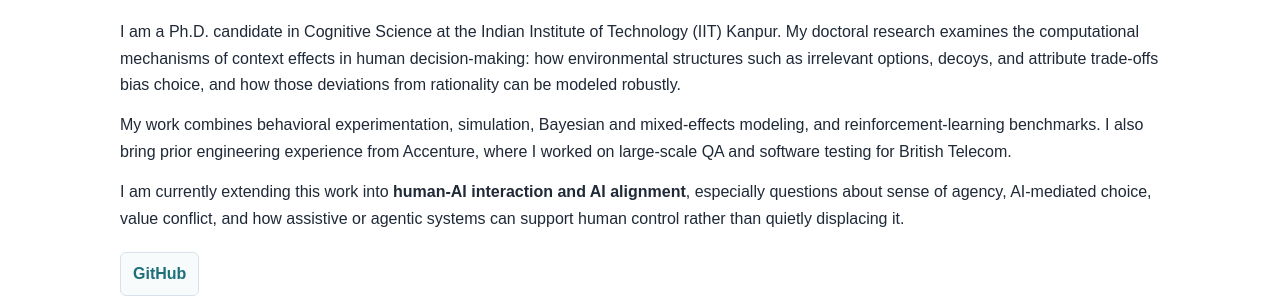
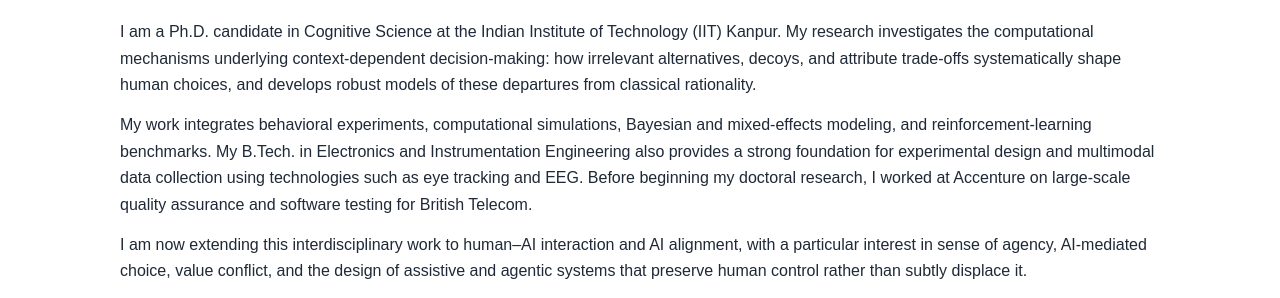
Before and after one commit to tapasiitk/tapasiitk.github.io, a plain HTML site: page index.html in a window 1280 px wide. Shown: the part 680-978 px from the top of the page. Drawn offline with Linux system fonts and the light colour scheme.

Commit message:
Update index.html

```diff
--- a/index.html
+++ b/index.html
@@ -39,20 +39,14 @@
             <div class="container">
                 <h2>About Me</h2>
                 <p>
-                    I am a Ph.D. candidate in Cognitive Science at the Indian Institute of Technology (IIT) Kanpur. My
-                    doctoral research examines the computational mechanisms of context effects in human decision-making:
-                    how environmental structures such as irrelevant options, decoys, and attribute trade-offs bias
-                    choice, and how those deviations from rationality can be modeled robustly.
+                    I am a Ph.D. candidate in Cognitive Science at the Indian Institute of Technology (IIT) Kanpur. My research investigates the computational mechanisms underlying context-dependent decision-making: how irrelevant alternatives, decoys, and attribute trade-offs systematically shape human choices, and develops robust models of these departures from classical rationality.
+               </p>
+                <p>
+                    My work integrates behavioral experiments, computational simulations, Bayesian and mixed-effects modeling, and reinforcement-learning benchmarks. My B.Tech. in Electronics and Instrumentation Engineering also provides a strong foundation for experimental design and multimodal data collection using technologies such as eye tracking and EEG. Before beginning my doctoral research, I worked at Accenture on large-scale quality assurance and software testing for British Telecom.
                 </p>
                 <p>
-                    My work combines behavioral experimentation, simulation, Bayesian and mixed-effects modeling, and
-                    reinforcement-learning benchmarks. I also bring prior engineering experience from Accenture, where I
-                    worked on large-scale QA and software testing for British Telecom.
-                </p>
-                <p>
-                    I am currently extending this work into <strong>human-AI interaction and AI alignment</strong>,
-                    especially questions about sense of agency, AI-mediated choice, value conflict, and how assistive or
-                    agentic systems can support human control rather than quietly displacing it.
+                    I am now extending this interdisciplinary work to human–AI interaction and AI alignment, with a particular interest in sense of agency, AI-mediated choice, value conflict, and the design of assistive and agentic systems that preserve human control rather than subtly displace it.
+
                 </p>
 
                 <div class="profile-links" aria-label="Research profiles">
```
